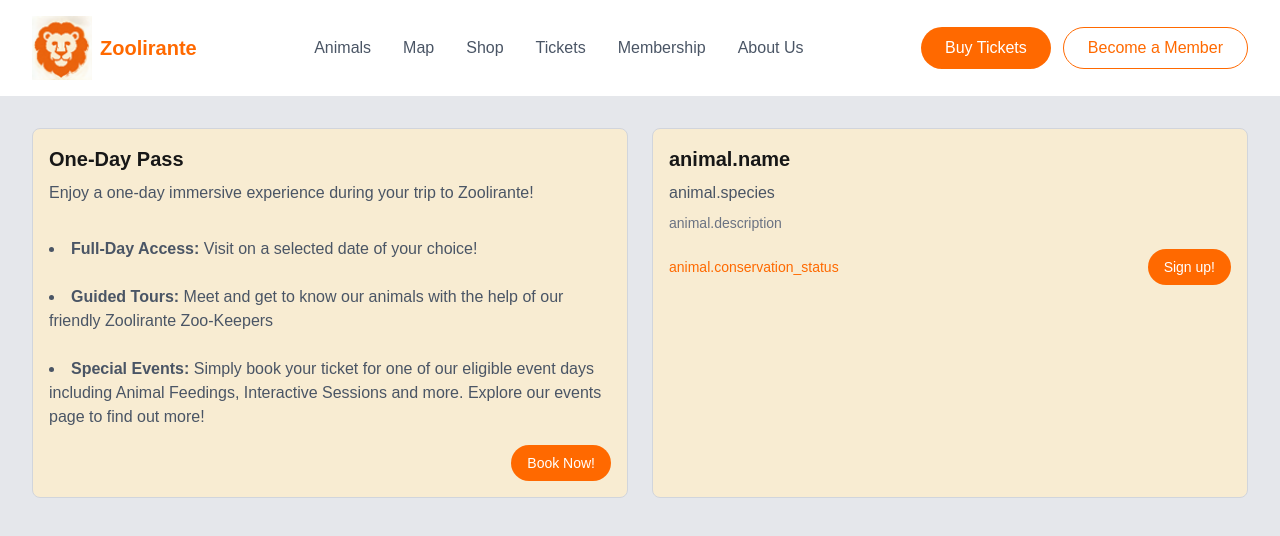
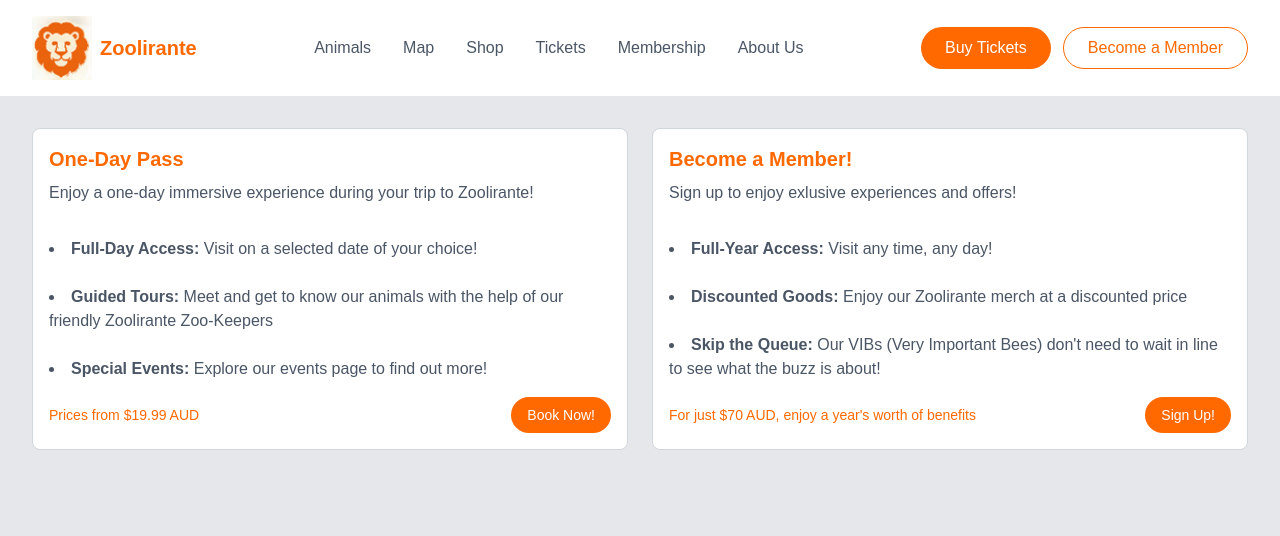
Before and after one commit to NikolaKajchevski/ProjectStudio, a Next.js app in the folder zoolirante/: page /tickets in a window 1280 px wide. Shown: the top 536 px of the page. Built offline with nearby package versions, Linux system fonts and the light colour scheme.

Commit message:
Ticket and membership perks listed
Shows the difference between buying a ticket or signing up for a membership

```diff
--- a/zoolirante/src/app/tickets/page.tsx
+++ b/zoolirante/src/app/tickets/page.tsx
@@ -6,8 +6,8 @@ export default function AnimalsPage() {
     <div className="grid grid-cols-1 md:grid-cols-2 gap-6">
 
         {/* Purchase Tickets Card */}
-        <div className="p-4 border border-gray-300 bg-[#f8ecd2] rounded-lg">
-            <h2 className="text-xl font-bold mb-2">One-Day Pass</h2>
+        <div className="p-4 border border-gray-300 bg-white rounded-lg">
+            <h2 className="text-xl font-bold mb-2 text-orange-500">One-Day Pass</h2>
             <p className="text-gray-600 mb-2">Enjoy a one-day immersive experience during your trip to Zoolirante!</p>
             <p className="text text-gray-600 mb-4">
                 <br></br>
@@ -20,12 +20,13 @@ export default function AnimalsPage() {
                 </li>
                 <br></br>
                 <li>
-                    <b>Special Events:</b> Simply book your ticket for one of our eligible event days including Animal Feedings, Interactive Sessions and more. Explore our events page to find out more!
+                    <b>Special Events:</b> Explore our events page to find out more!
                 </li>
             </p>
 
             <div className="flex justify-between items-center">
                 <span className="text-sm font-medium text-orange-500">
+                    Prices from $19.99 AUD
                 </span>
                 <button className="bg-orange-500 text-white px-4 py-2 rounded-full text-sm hover:bg-orange-600 transition-colors">
                 Book Now!
@@ -34,16 +35,29 @@ export default function AnimalsPage() {
         </div>
 
         {/* Membership card */}
-        <div className="p-4 border border-gray-300 bg-[#f8ecd2] rounded-lg">
-            <h2 className="text-xl font-bold mb-2">animal.name</h2>
-            <p className="text-gray-600 mb-2">animal.species</p>
-            <p className="text-sm text-gray-500 mb-4">animal.description</p>
+        <div className="p-4 border border-gray-300 bg-white rounded-lg">
+            <h2 className="text-xl font-bold mb-2 text-orange-500">Become a Member!</h2>
+            <p className="text-gray-600 mb-2">Sign up to enjoy exlusive experiences and offers!</p>
+            <p className="text text-gray-600 mb-4">
+                <br></br>
+                <li>
+                   <b>Full-Year Access:</b> Visit any time, any day!
+                </li>
+                <br></br>
+                <li>
+                    <b>Discounted Goods:</b> Enjoy our Zoolirante merch at a discounted price
+                </li>
+                <br></br>
+                <li>
+                    <b>Skip the Queue:</b> Our VIBs (Very Important Bees) don't need to wait in line to see what the buzz is about!
+                </li>
+            </p>
             <div className="flex justify-between items-center">
                 <span className="text-sm font-medium text-orange-500">
-                animal.conservation_status
+                    For just $70 AUD, enjoy a year's worth of benefits
                 </span>
                 <button className="bg-orange-500 text-white px-4 py-2 rounded-full text-sm hover:bg-orange-600 transition-colors">
-                Sign up!
+                Sign Up!
                 </button>
             </div>
         </div>
```
